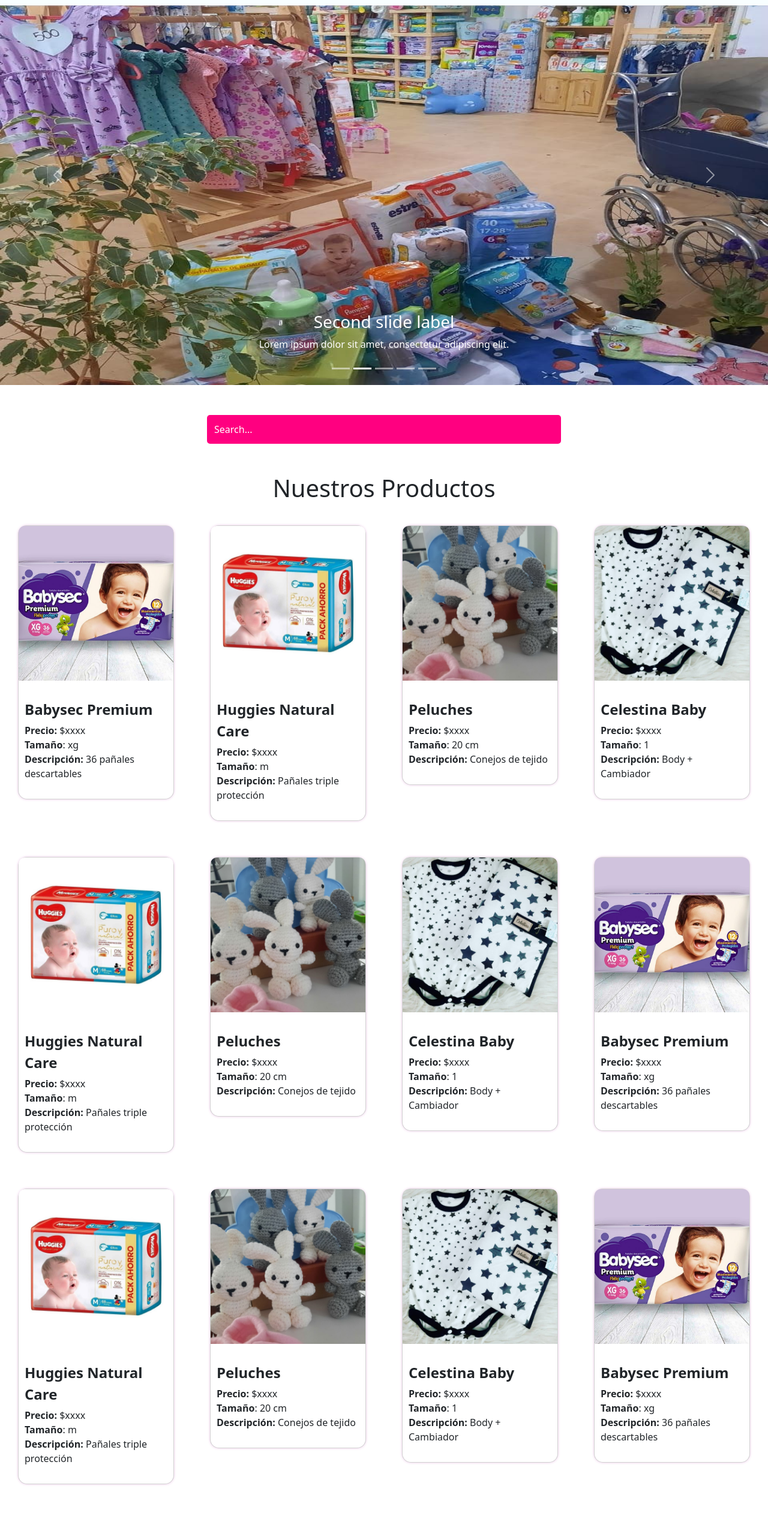
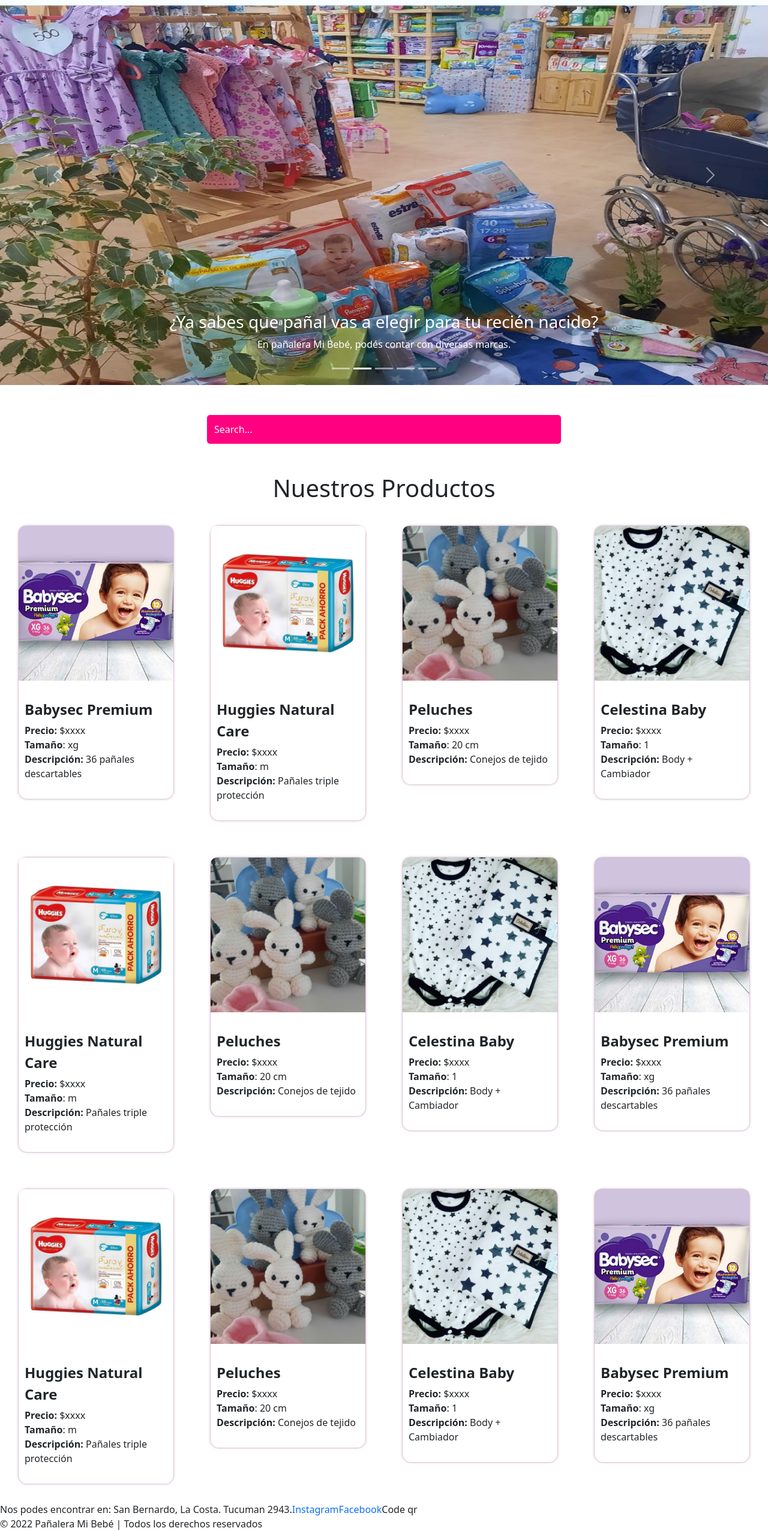
Before and after one commit to lucianoruizm/projectP, a React (Create React App) app: page / in a window 1280 px wide. Shown: the part 59-2612 px from the top of the page at 60% size. Before the commit the page ends 2564 px from the top, so only its background shows below. Built offline with nearby package versions, Linux system fonts and the light colour scheme.

Commit message:
textos en slides

```diff
--- a/src/App.js
+++ b/src/App.js
@@ -6,6 +6,8 @@
 import Navbar from "./components/Navbar/Navbar";
 import Search from "./components/Search/Search";
 import SlideshowGallery from "./components/SlideshowGallery/SlideshowGallery";
+import Footer from "./components/Footer/Footer";
+import Contact from "./components/Contact/Contact";
 
 function App() {
   let [fetchedData, updateFetchedData] = useState([ ...productList]);
@@ -32,10 +34,12 @@
       <Navbar />
       <SlideshowGallery />
       <Search onSearch={handleSearch} />
-        <h1>Nuestros Productos</h1>
-        <div className="container-1">
-          <Card results={fetchedData} />
-        </div>
+      <h1>Nuestros Productos</h1>
+      <div className="container-1">
+        <Card results={fetchedData} />
+      </div>
+      <Contact />
+      <Footer />
     </div>
   );
 }
--- /dev/null
+++ b/src/components/Contact/Contact.js
@@ -0,0 +1,14 @@
+
+const Contact = () => {
+
+    return(
+    <div>
+        Nos podes encontrar en: San Bernardo, La Costa. Tucuman 2943.
+        <a href="https://www.instagram.com/mibebep/">Instagram</a>
+        <a href="https://www.facebook.com/fabrizzio.panalera">Facebook</a>
+        Code qr
+    </div>
+    )
+}
+
+export default Contact;
--- a/src/components/Footer/Footer.js
+++ b/src/components/Footer/Footer.js
@@ -0,0 +1,11 @@
+
+const Footer = () => {
+
+    return(
+        <footer>
+            &copy; 2022 Pañalera Mi Bebé | Todos los derechos reservados
+        </footer>
+    )
+}
+
+export default Footer;
--- a/src/components/SlideshowGallery/SlideshowGallery.js
+++ b/src/components/SlideshowGallery/SlideshowGallery.js
@@ -24,8 +24,8 @@
           alt="First slide"
         />
         <Carousel.Caption>
-          <h3>First slide label</h3>
-          <p>Nulla vitae elit libero, a pharetra augue mollis interdum.</p>
+          <h3>Bienvenidos a Pañalera Mi Bebé! 💚</h3>
+          <p>Pañales, ropa y accesorios para los más pequeñitos.</p>
         </Carousel.Caption>
       </Carousel.Item>
       <Carousel.Item>
@@ -36,8 +36,8 @@
         />
 
         <Carousel.Caption>
-          <h3>Second slide label</h3>
-          <p>Lorem ipsum dolor sit amet, consectetur adipiscing elit.</p>
+          <h3>¿Ya sabes que pañal vas a elegir para tu recién nacido?</h3>
+          <p>En pañalera Mi Bebé, podés contar con diversas marcas.</p>
         </Carousel.Caption>
       </Carousel.Item>
       <Carousel.Item>
@@ -48,9 +48,9 @@
         />
 
         <Carousel.Caption>
-          <h3>Third slide label</h3>
+          <h3>Ropa para tu pequeño!</h3>
           <p>
-            Praesent commodo cursus magna, vel scelerisque nisl consectetur.
+
           </p>
         </Carousel.Caption>
       </Carousel.Item>
@@ -62,9 +62,9 @@
         />
 
         <Carousel.Caption>
-          <h3>Third slide label</h3>
+          <h3>También contamos con los mejores tejidos!</h3>
           <p>
-            Praesent commodo cursus magna, vel scelerisque nisl consectetur.
+            Desde gorros hasta peluches!
           </p>
         </Carousel.Caption>
       </Carousel.Item>
```
